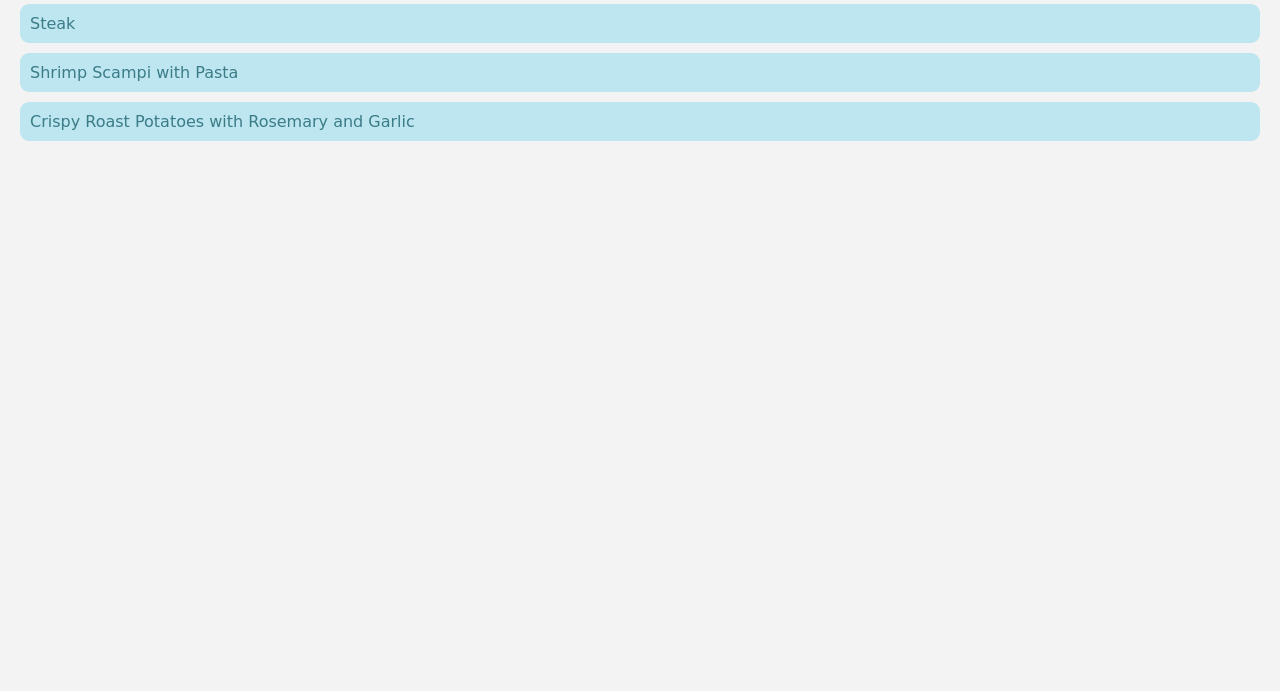
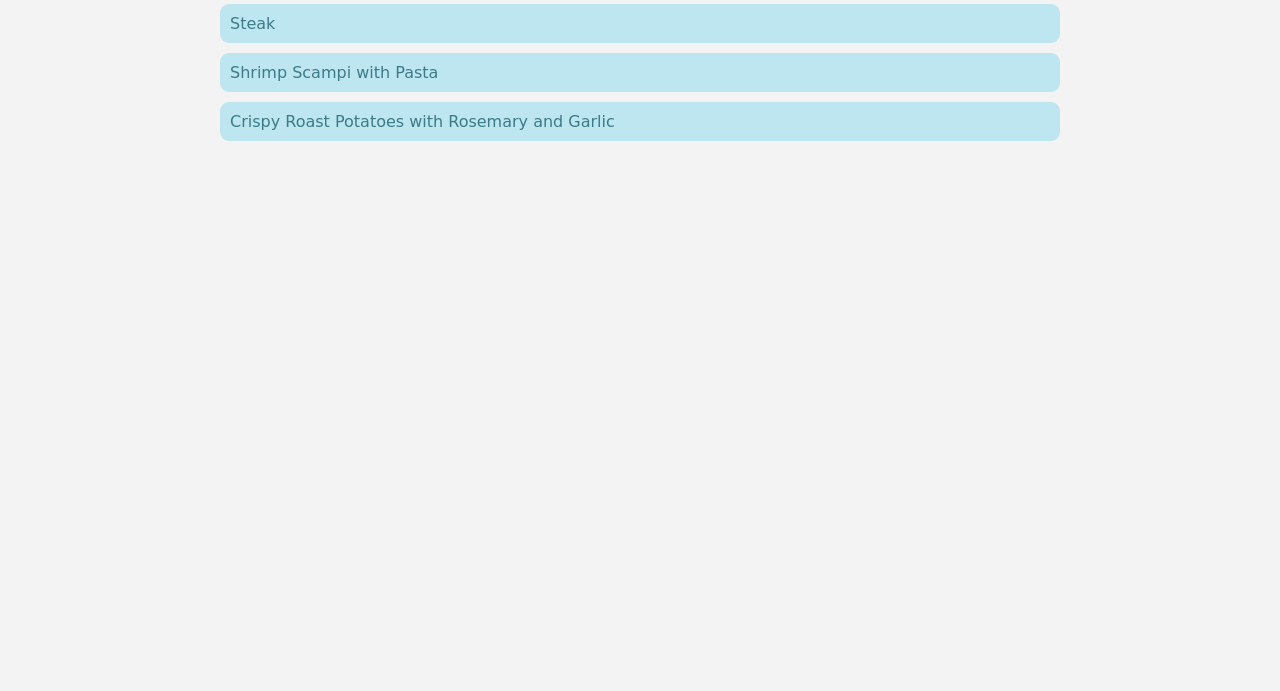
Before and after one commit to kamranbadirov/odin-recipes, a plain HTML site: page index.html in a window 1280 px wide. Shown: the part 109-800 px from the top of the page. Drawn offline with Linux system fonts and the light colour scheme.

Commit message:
no idea what this file is. Just saw oncommited update

```diff
--- a/styles.css
+++ b/styles.css
@@ -23,7 +23,7 @@ ul {
 }
 
 li {
-  margin: 10px 0;
+  margin: 10px 200px;
 }
 
 a {
@@ -33,12 +33,15 @@ a {
   color: #0d5663bd;
   background-color: #bde6f0;
   border-radius: 9px;
-  transition: background-color 0.3s, color 0.3s;
+  transition: background-color 0.5s, color 0.2s, border-radius 0.5s;
 }
 
 a:hover {
-  background-color: #3498db;
+  background-color: #6f1b31;
   color: #fff;
+  border-radius: 50%;
+  transition: border-radius 5s;
+
 }
 img {
   display: flex;
```
